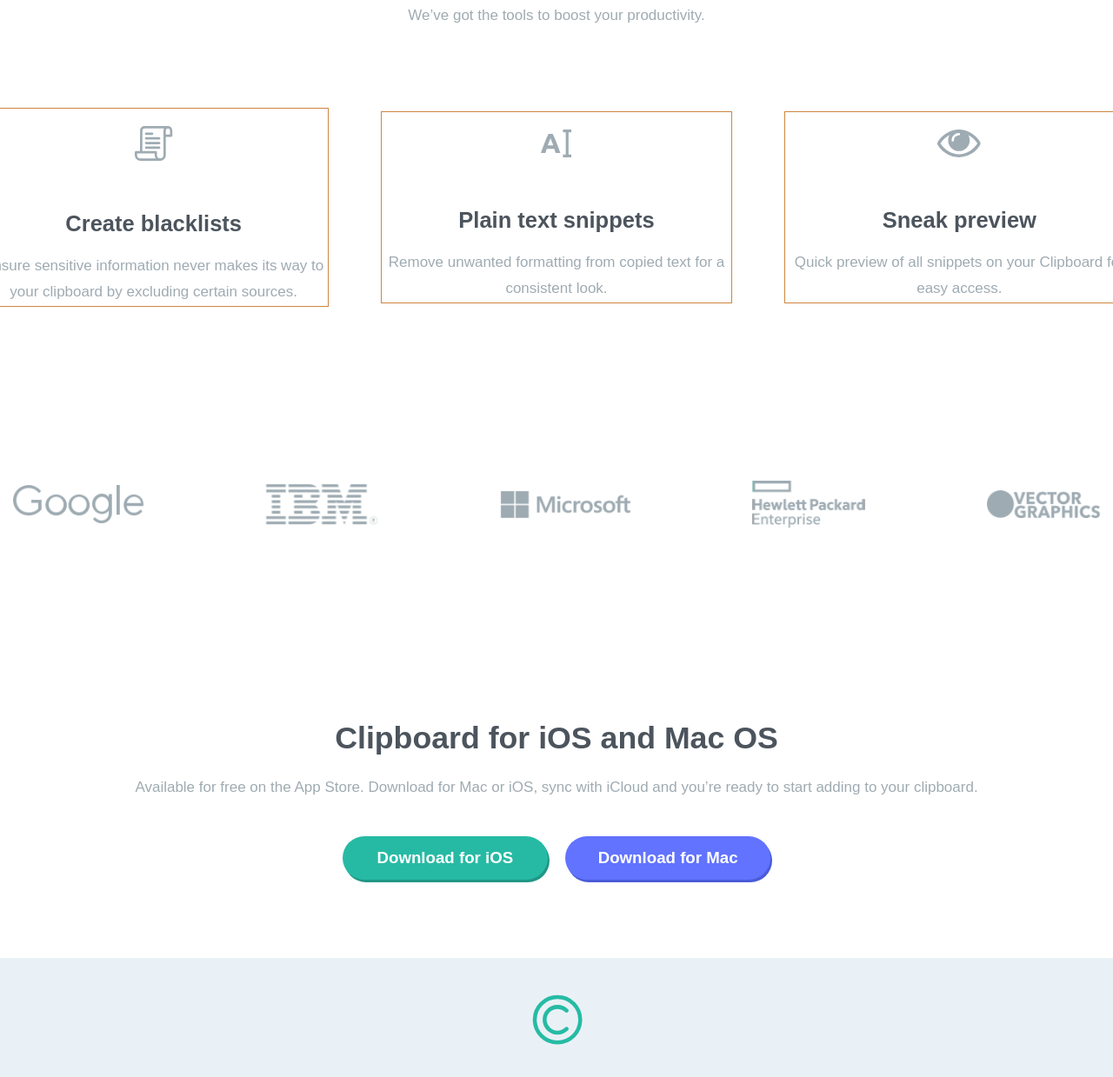
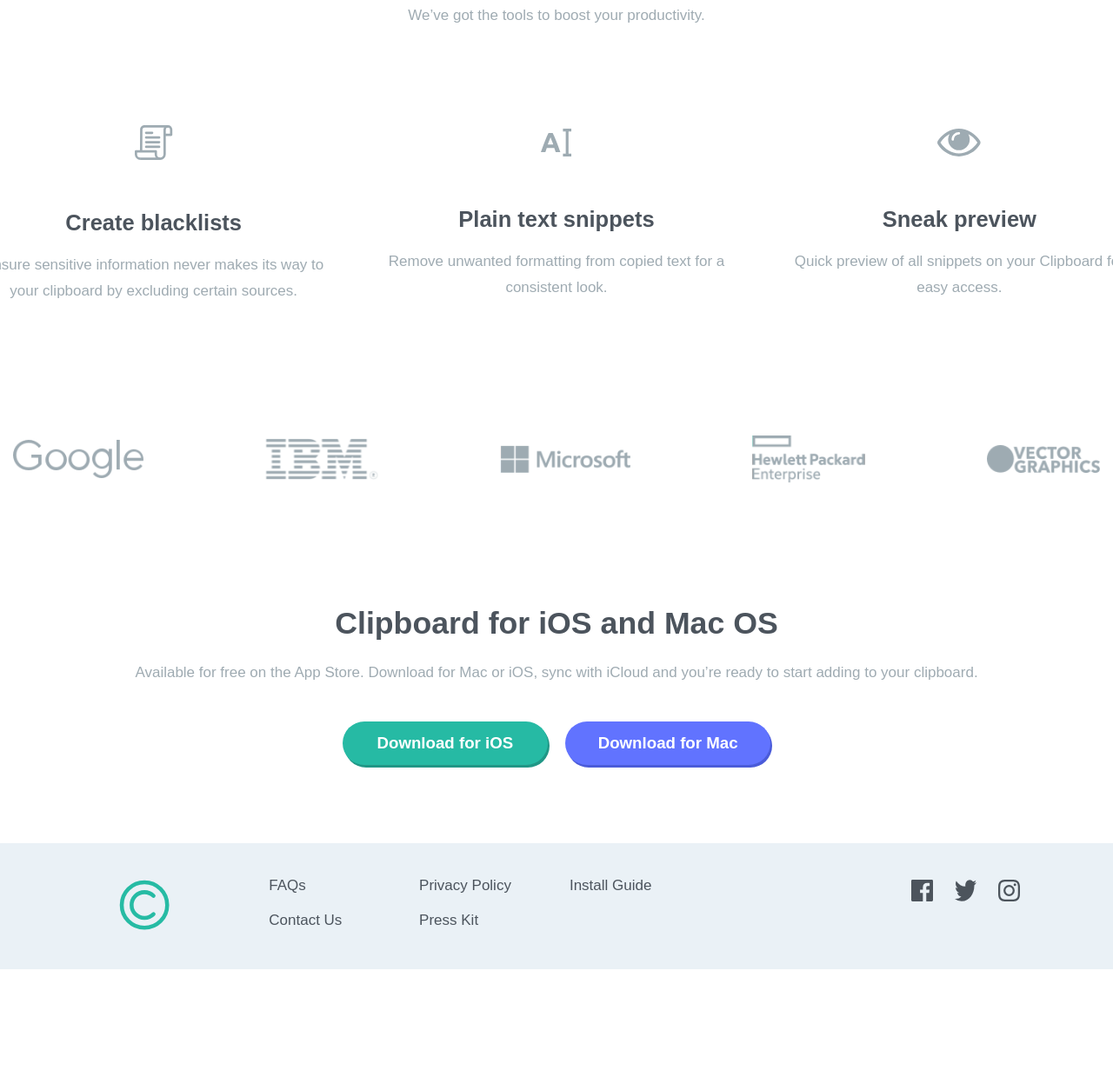
Before and after one commit to vasilemidrigan/clipboard-landing-page, a plain HTML site: page index.html in a window 1280 px wide. Shown: the part 2636-3875 px from the top of the page at 87% size. After the commit the page ends 3751 px from the top, so only its background shows below. Drawn offline with Linux system fonts and the light colour scheme; a web font is replaced by a local one.

Commit message:
project almost done

```diff
--- a/dist/css/_active-states.scss
+++ b/dist/css/_active-states.scss
@@ -7,7 +7,7 @@
   @include display-flex(row, center, center);
 }
 
-// desktop image and items grid
+// Desktop image and items grid
 .grid {
   display: grid;
   margin-bottom: 100px;
--- a/dist/css/_footer.scss
+++ b/dist/css/_footer.scss
@@ -21,6 +21,9 @@ footer {
     li {
       color: $dark-grayish-blue;
       margin-bottom: 30px;
+      &:hover {
+        cursor: pointer;
+      }
     }
   }
   .socials {
@@ -30,6 +33,9 @@ footer {
     img {
       width: 25px;
       height: 25px;
+      &:hover {
+        cursor: pointer;
+      }
     }
   }
 }
--- a/dist/css/_header.scss
+++ b/dist/css/_header.scss
@@ -7,6 +7,9 @@ header {
     .logo {
       background-image: url(/images/bg-header-mobile.png);
       @include display-flex(row, center, center);
+      img:hover {
+        cursor: pointer;
+      }
     }
     .header-cntnt__txt-wrap {
       width: 85%;
--- a/dist/css/_media-queries.scss
+++ b/dist/css/_media-queries.scss
@@ -54,14 +54,14 @@
     }
     .main__b {
       .toFlex {
+        @include display-flex(row, center, center);
         .cntnt-default {
-          border: 1px solid peru;
           margin: 30px;
         }
       }
     }
     .main__c {
-      margin: 100px 0 140px 0;
+      margin: 50px 0 50px 0;
       .image {
         @include display-flex(row, center, center);
         margin-top: 0;
@@ -73,4 +73,22 @@
       }
     }
   }
+  // Footer
+  footer {
+    padding: 0 100px 0 100px;
+    @include display-flex(row, space-evenly, center);
+    .ftrList {
+      margin-right: 200px;
+      ul {
+        column-count: 3;
+        text-align: left;
+        li {
+          margin: 0px 25px 20px 25px;
+        }
+      }
+    }
+    .socials {
+      width: 150px;
+    }
+  }
 }
--- a/dist/css/main.css
+++ b/dist/css/main.css
@@ -21,6 +21,10 @@ header .header-wrapper .logo {
   -webkit-box-align: center;
       -ms-flex-align: center;
           align-items: center;
+}
+
+header .header-wrapper .logo img:hover {
+  cursor: pointer;
 }
 
 header .header-wrapper .header-cntnt__txt-wrap {
@@ -69,6 +73,10 @@ footer ul li {
   margin-bottom: 30px;
 }
 
+footer ul li:hover {
+  cursor: pointer;
+}
+
 footer .socials {
   margin: 20px 0 50px 0;
   width: 50%;
@@ -89,6 +97,10 @@ footer .socials {
 footer .socials img {
   width: 25px;
   height: 25px;
+}
+
+footer .socials img:hover {
+  cursor: pointer;
 }
 
 * {
@@ -210,6 +222,10 @@ h3 {
           box-shadow: 2px 3px 0px #4a5bd9;
 }
 
+.btns button:hover {
+  cursor: pointer;
+}
+
 main {
   margin-top: 160px;
 }
@@ -218,10 +234,10 @@ main .main__b .image:nth-child(1) {
   display: -webkit-box;
   display: -ms-flexbox;
   display: flex;
-  -webkit-box-orient: horizontal;
+  -webkit-box-orient: vertical;
   -webkit-box-direction: normal;
-      -ms-flex-direction: row;
-          flex-direction: row;
+      -ms-flex-direction: column;
+          flex-direction: column;
   -webkit-box-pack: center;
       -ms-flex-pack: center;
           justify-content: center;
@@ -418,12 +434,26 @@ main .main__c .image img:nth-child(2), main .main__c .image img:nth-child(4), ma
     width: 70%;
     margin: 0 auto;
   }
+  main .main__b .toFlex {
+    display: -webkit-box;
+    display: -ms-flexbox;
+    display: flex;
+    -webkit-box-orient: horizontal;
+    -webkit-box-direction: normal;
+        -ms-flex-direction: row;
+            flex-direction: row;
+    -webkit-box-pack: center;
+        -ms-flex-pack: center;
+            justify-content: center;
+    -webkit-box-align: center;
+        -ms-flex-align: center;
+            align-items: center;
+  }
   main .main__b .toFlex .cntnt-default {
-    border: 1px solid peru;
     margin: 30px;
   }
   main .main__c {
-    margin: 100px 0 140px 0;
+    margin: 50px 0 50px 0;
   }
   main .main__c .image {
     display: -webkit-box;
@@ -444,6 +474,36 @@ main .main__c .image img:nth-child(2), main .main__c .image img:nth-child(4), ma
   main .main__c .image img {
     all: unset;
     margin: 70px;
+    width: 150px;
+  }
+  footer {
+    padding: 0 100px 0 100px;
+    display: -webkit-box;
+    display: -ms-flexbox;
+    display: flex;
+    -webkit-box-orient: horizontal;
+    -webkit-box-direction: normal;
+        -ms-flex-direction: row;
+            flex-direction: row;
+    -webkit-box-pack: space-evenly;
+        -ms-flex-pack: space-evenly;
+            justify-content: space-evenly;
+    -webkit-box-align: center;
+        -ms-flex-align: center;
+            align-items: center;
+  }
+  footer .ftrList {
+    margin-right: 200px;
+  }
+  footer .ftrList ul {
+    -webkit-column-count: 3;
+            column-count: 3;
+    text-align: left;
+  }
+  footer .ftrList ul li {
+    margin: 0px 25px 20px 25px;
+  }
+  footer .socials {
     width: 150px;
   }
 }
--- a/dist/css/main.scss
+++ b/dist/css/main.scss
@@ -76,16 +76,17 @@ h3 {
       background-color: $light-blue;
       box-shadow: 2px 3px 0px $border-blue;
     }
+    &:hover {
+      cursor: pointer;
+    }
   }
 }
 // Main Section
 main {
   margin-top: 160px;
-  .main__a {
-  }
   .main__b {
     .image:nth-child(1) {
-      @include display-flex(row, center, center);
+      @include display-flex(column, center, center);
       img {
         width: unset;
         margin-bottom: 50px;
--- a/index.html
+++ b/index.html
@@ -154,7 +154,7 @@
         src="images/footer__logo.svg"
         alt="logo in the footer section"
       />
-      <ul>
+      <ul class="list">
         <li>FAQs</li>
         <li>Contact Us</li>
         <li>Privacy Policy</li>
--- a/script.js
+++ b/script.js
@@ -1,15 +1,18 @@
 "use strict";
 
 // Variables
-const imgDesk = document.querySelector(".desk");
-const tabletImg = document.querySelector(".image-tablet");
 const mainA = document.querySelector(".main__a");
 const mainB = document.querySelector(".main__b");
 const mainC = document.querySelector(".main__c");
 const deskImage = document.querySelector(".grid-image");
 const cntntDefault = document.querySelectorAll(".cntnt-default");
 const cntntDefaultItem = document.querySelectorAll(".cntnt-default__item");
+const footer = document.querySelector("footer");
+const footerLogo = document.querySelector(".footer__logo");
+const list = document.querySelector(".list");
 
+// Create aditional divs in order to change positioning of elements on the page
+// if the screen is wider than 1000px
 if (window.innerWidth > 1000) {
   // main__b
   const toFlex = document.createElement("div");
@@ -18,6 +21,7 @@ if (window.innerWidth > 1000) {
   for (let i = 0; i < cntntDefaultItem.length; i++) {
     toFlex.appendChild(cntntDefaultItem[i]);
   }
+
   // main__c
   mainC.children[0].classList.add("toFlex");
 
@@ -32,4 +36,15 @@ if (window.innerWidth > 1000) {
     cntntDefault[i].classList.add(`active-grid__${[i]}`);
     grid.appendChild(cntntDefault[i]);
   }
+
+  // footer
+  const ftrLogo = document.createElement("div");
+  ftrLogo.className = "ftrLogo";
+  footer.insertBefore(ftrLogo, footerLogo);
+  ftrLogo.appendChild(footerLogo);
+
+  const ftrList = document.createElement("div");
+  ftrList.className = "ftrList";
+  footer.insertBefore(ftrList, list);
+  ftrList.appendChild(list);
 }
```
Also changed, not shown: 1 other file.
